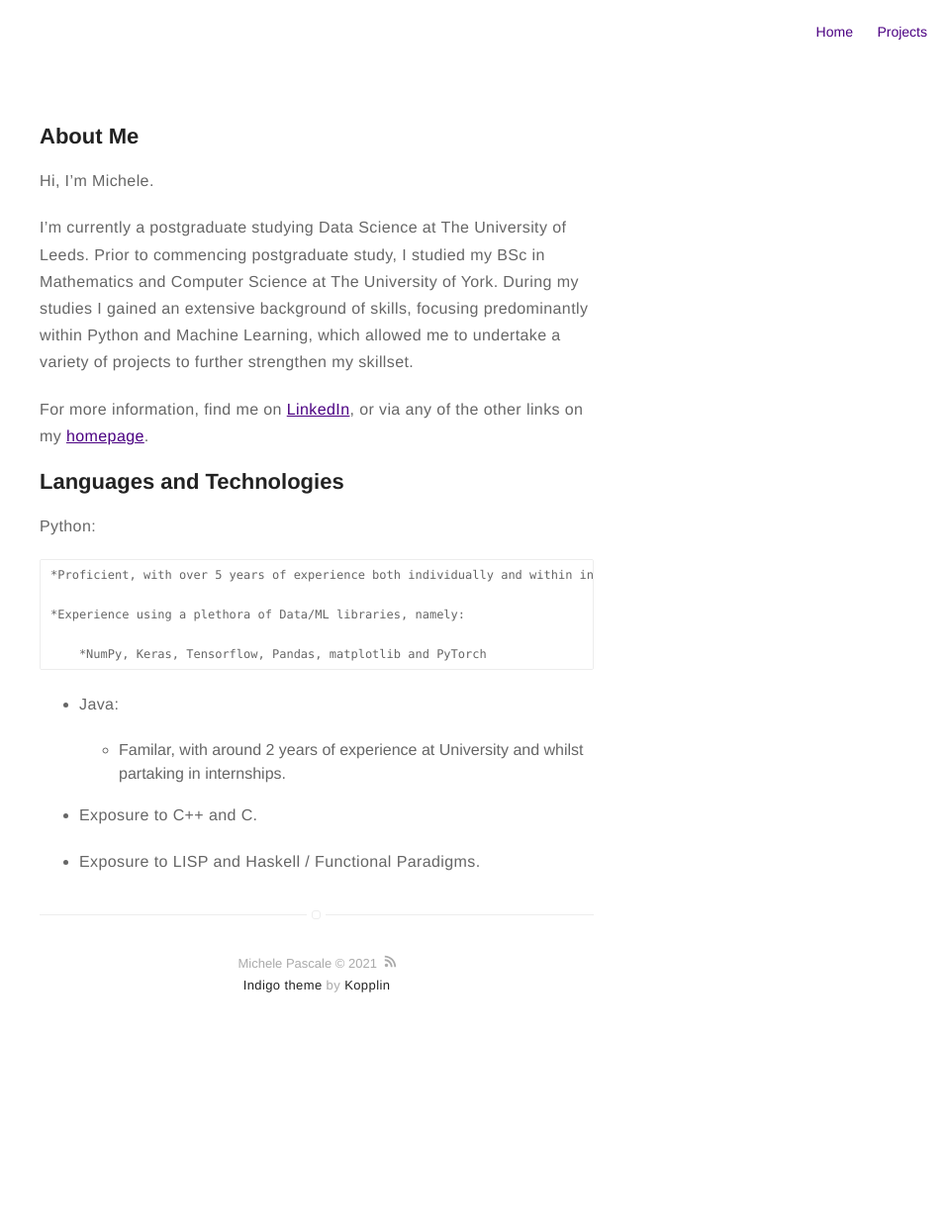
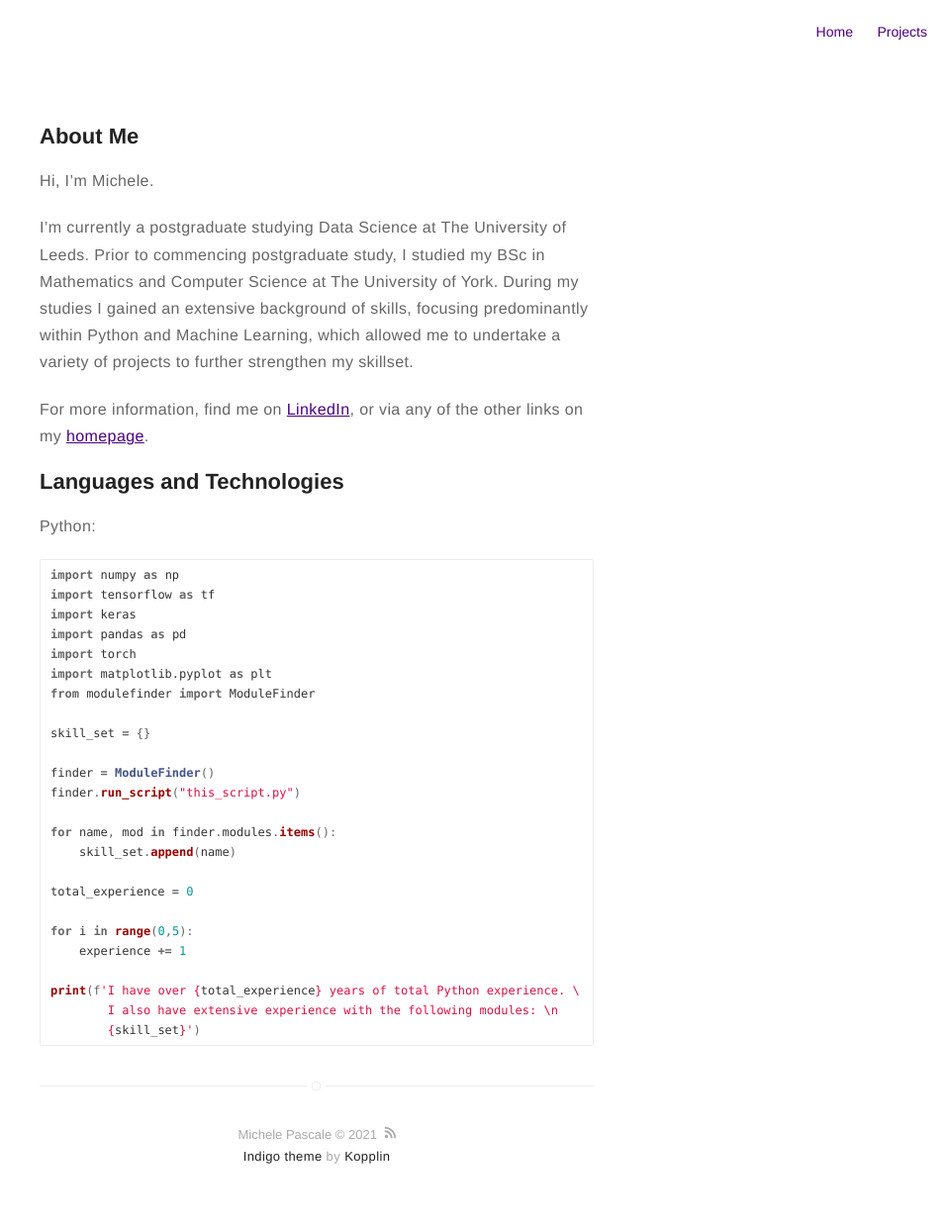
Before and after one commit to pascalemp/pascalemp.github.io, a Jekyll site: the page built from about.md, in a window 1280 px wide. Shown: the whole page at 99% size, without its empty margins (320-1280 px from the left). Built offline with Jekyll 4.4.1, drawn with Linux system fonts in a browser that asks for light colours; before the commit the page ends 1067 px from its top, so only the background shows below that.

Commit message:
Update about.md

````diff
--- a/about.md
+++ b/about.md
@@ -13,17 +13,29 @@ For more information, find me on [LinkedIn](https://www.linkedin.com/in/pascalem
 ## Languages and Technologies
 
 Python:
+```python
+import numpy as np
+import tensorflow as tf
+import keras
+import pandas as pd
+import torch
+import matplotlib.pyplot as plt
+from modulefinder import ModuleFinder
 
-    *Proficient, with over 5 years of experience both individually and within industry.
+skill_set = {}
 
-    *Experience using a plethora of Data/ML libraries, namely:
+finder = ModuleFinder()
+finder.run_script("this_script.py")
 
-        *NumPy, Keras, Tensorflow, Pandas, matplotlib and PyTorch
+for name, mod in finder.modules.items():
+    skill_set.append(name)
 
-- Java:
+total_experience = 0
 
-    - Familar, with around 2 years of experience at University and whilst partaking in internships.
+for i in range(0,5):
+    experience += 1
 
-- Exposure to C++ and C.
-
-- Exposure to LISP and Haskell / Functional Paradigms.
+print(f'I have over {total_experience} years of total Python experience. \
+        I also have extensive experience with the following modules: \n
+        {skill_set}')
+```
````
